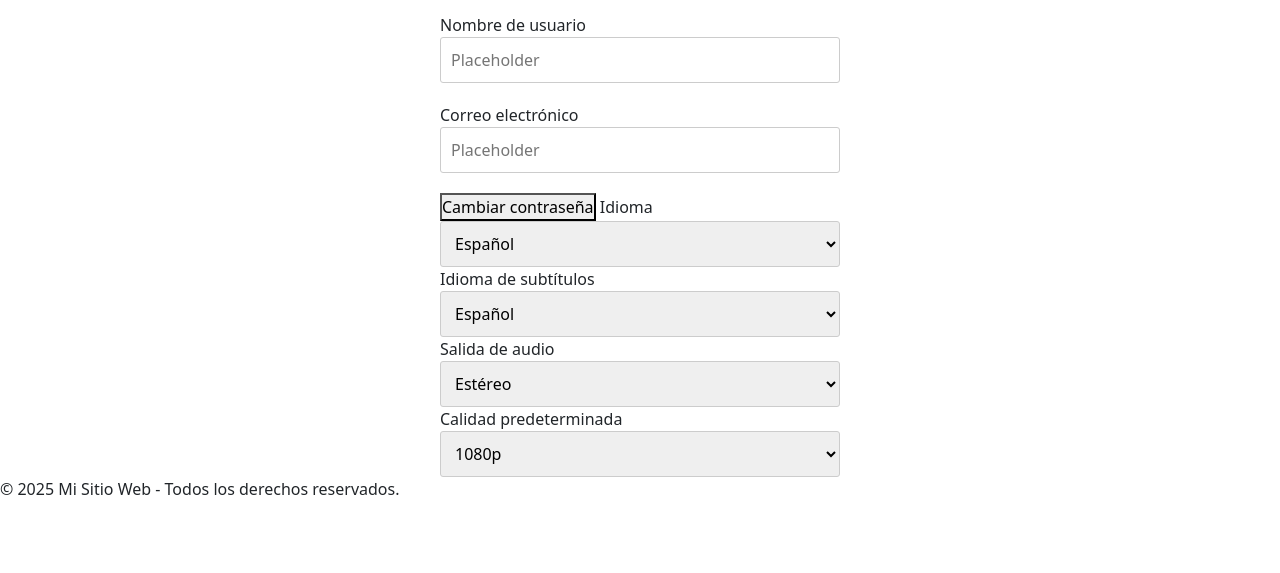
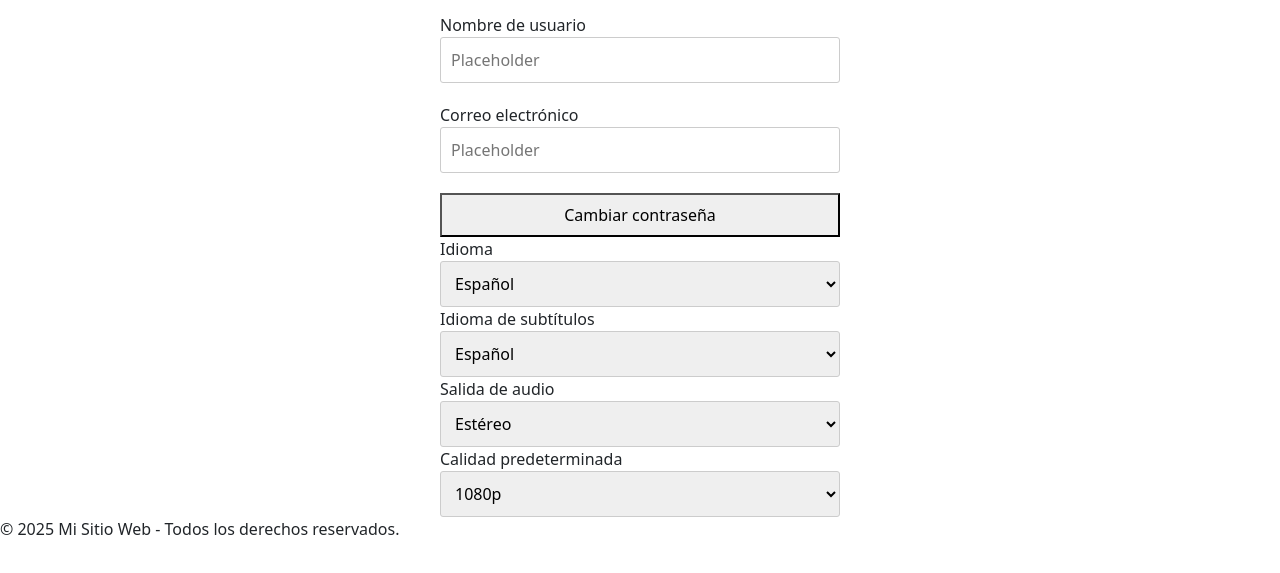
Before and after one commit to AgusAgui4/DESARROLO-WEB-AGUSTIN-AGUILAR, a plain HTML site: page pages/configuracion.html in a window 1280 px wide. Shown: the part 135-708 px from the top of the page. Drawn offline with nearby package versions, Linux system fonts and the light colour scheme.

Commit message:
Update configuracion.css

```diff
--- a/css/configuracion.css
+++ b/css/configuracion.css
@@ -16,7 +16,7 @@
 }
 
 
-.cambiarcontraseña {
+.cambiar {
     width: 100%;
     padding: 8px;
 }
```
